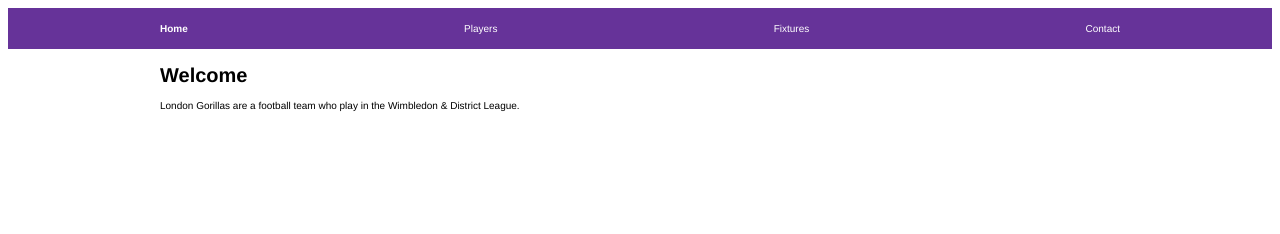
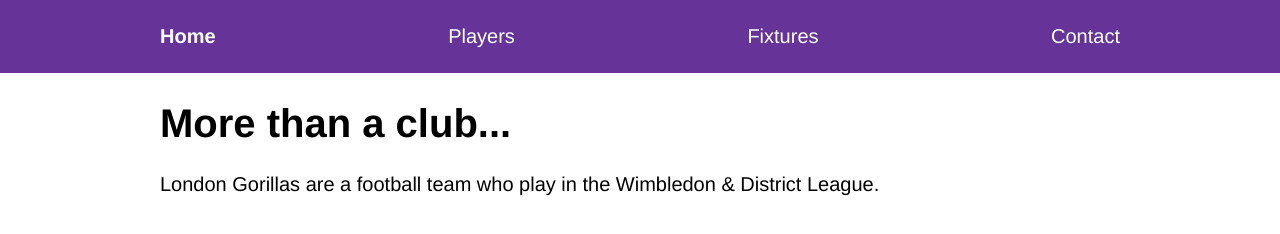
Before and after one commit to sjransom/claremont-gorillas, a Gatsby site: page / in a window 1280 px wide. Built offline with nearby package versions, Linux system fonts and the light colour scheme; Gatsby itself is replaced by a stand-in of ours.

Commit message:
layout fixes

```diff
--- a/src/components/layout.js
+++ b/src/components/layout.js
@@ -1,7 +1,9 @@
 import React from 'react'
 
+import 'normalize.css'
+import './layout.css'
+
 import Header from './header'
-import './layout.css'
 import layoutStyles from './layout.module.css'
 
 const Layout = ({ children }) => {
--- a/src/components/layout.module.css
+++ b/src/components/layout.module.css
@@ -3,3 +3,7 @@
   max-width: 960px;
   padding: 0 1.0875rem 1.45rem;
 }
+
+p {
+  font-size: 2rem;
+}
--- a/src/components/nav-bar.js
+++ b/src/components/nav-bar.js
@@ -6,7 +6,7 @@ import navbarStyles from './nav-bar.module.css'
 const NavBar = () => {
   return (
     <>
-      <nav>
+      <nav className={navbarStyles.navBarContainer}>
         <ul className={navbarStyles.navBar}>
           <li>
             <Link activeClassName={navbarStyles.active} to="/">
--- a/src/components/nav-bar.module.css
+++ b/src/components/nav-bar.module.css
@@ -1,3 +1,7 @@
+.navBarContainer {
+  margin: 1rem 0;
+}
+
 .navBar {
   display: flex;
   flex-direction: row;
@@ -13,6 +17,7 @@
 
 .navBar a {
   color: white;
+  font-size: 2rem;
   text-decoration: none;
 }
 
--- a/src/pages/index.js
+++ b/src/pages/index.js
@@ -3,10 +3,12 @@ import React from 'react'
 import Layout from '../components/layout'
 import SEO from '../components/seo'
 
+import homeStyles from './index.module.css'
+
 const IndexPage = () => (
   <Layout>
     <SEO title="Home" />
-    <h1>Welcome</h1>
+    <h1 className={homeStyles.mainHeading}>More than a club...</h1>
     <p>
       London Gorillas are a football team who play in the Wimbledon & District
       League.
--- /dev/null
+++ b/src/pages/index.module.css
@@ -0,0 +1,3 @@
+.mainHeading {
+  font-size: 4rem;
+}
```
